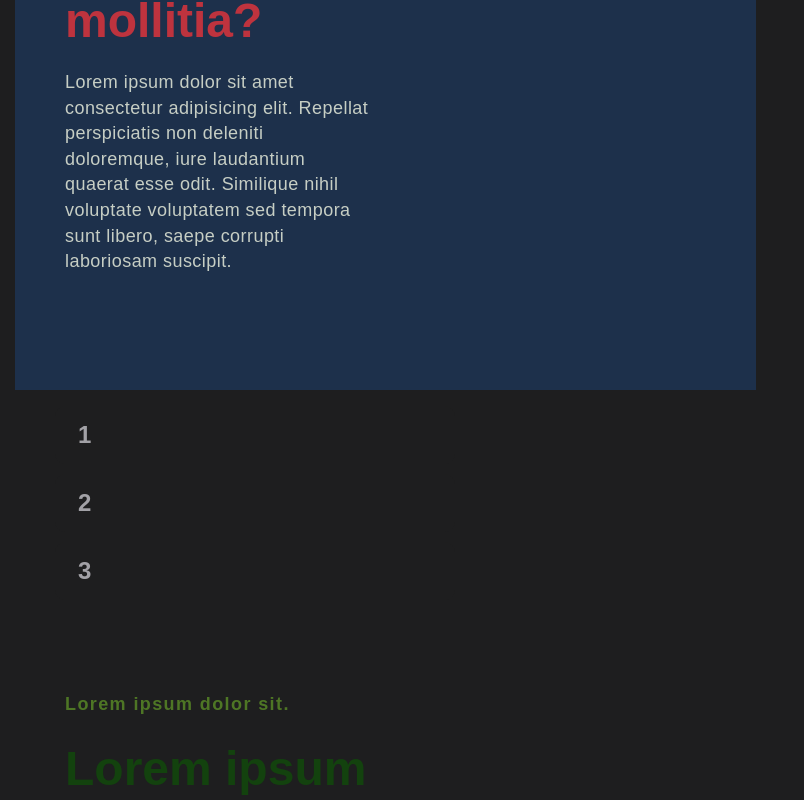
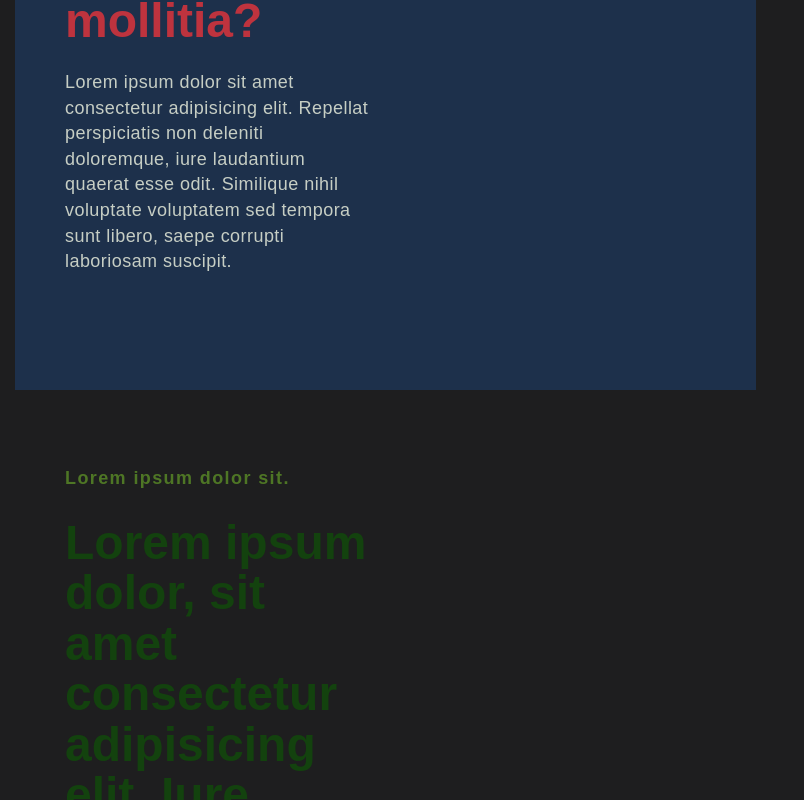
Before and after one commit to MaciejFigat/LFE, a React (Create React App) app in the folder frontend/: page / in a window 1280 px wide. Shown: the part 486-1286 px from the top of the page, without its empty margins (0-804 px from the left). Built offline with nearby package versions, Linux system fonts and the light colour scheme.

Commit message:
animations ironed out, !!!

```diff
--- a/frontend/src/components/AnimatedTextPanel/AnimatedItem.tsx
+++ b/frontend/src/components/AnimatedTextPanel/AnimatedItem.tsx
@@ -26,9 +26,12 @@ const AnimatedItem: React.FC<AnimatedItemProps> = ({
         as={motion.li}
         layout
         onClick={toggleOpen}
-        initial={{ borderRadius: 10 }}
+        initial={{ borderRadius: 3, opacity: 0, scale: 0.8 }}
+        transition={{ duration: 0.4 }}
+        animate={{ opacity: 1, scale: 1 }}
+        exit={{ opacity: 0, scale: 0.8 }}
       >
-        <ListTitleContainer as={motion.div}>
+        <ListTitleContainer as={motion.div} layout>
           <ListTitle as={motion.h2} layout>
             {title}
           </ListTitle>
--- a/frontend/src/components/AnimatedTextPanel/AnimatedList.styled.js
+++ b/frontend/src/components/AnimatedTextPanel/AnimatedList.styled.js
@@ -4,23 +4,24 @@ import { motion } from 'framer-motion'
 export const ListWrapper = styled(motion.ul)`
   display: flex;
   flex-direction: column;
+  margin-top: 30px;
   /* background: var(--background2-main); */
-  /* padding: 20px; */
-  color: var(--text-main);
-  width: 400px;
-  max-width: 35vw;
+  /* padding: 5px; */
+  /* color: var(--text-main); */
+  /* width: 400px; */
+  /* max-width: 35vw; */
   /* max-width: 100%; */
-  border-radius: 25px;
+  /* border-radius: 25px; */
   height: fit-content;
   @media (max-width: 1140px) {
-    padding: 10px;
-    margin-top: 10px;
-    max-width: 90vw;
+    /* padding: 10px; */
+    margin-top: 20px;
+    /* max-width: 90vw; */
   }
 `
 
 export const ListItem = styled(motion.li)`
-  padding: 15px;
+  padding-bottom: 10px;
   // ! border radius passed as proprerty of ListItem in order to animate propre
   /* border-radius: 20px; */
   overflow: hidden;
@@ -46,9 +47,9 @@ export const ListTitle = styled(motion.h2)`
   place-items: center;
   margin: 0;
   margin-left: 0.5rem;
-  font-size: 1.5rem;
+  font-size: 1.1rem;
   @media (max-width: 740px) {
-    font-size: 1.1rem;
+    font-size: 1.05rem;
     margin-left: 0rem;
   }
 `
@@ -57,14 +58,14 @@ export const ListRow = styled(motion.div)`
   text-align: left;
   width: 93%;
   padding: 1rem;
-  line-height: 1.1;
+  /* line-height: 1.1; */
   font-size: 1rem;
   font-weight: 400;
-  min-height: fit-content;
+  /* min-height: fit-content; */
   color: var(--background4-main);
   background: var(--background2-main);
-  border-radius: 10px;
-  margin-top: 12px;
+  border-radius: 3px;
+  margin-top: 9px;
   @media (max-width: 740px) {
     padding: 0.75rem;
     font-size: 0.75rem;
--- a/frontend/src/components/AnimatedTextPanel/AnimatedList.tsx
+++ b/frontend/src/components/AnimatedTextPanel/AnimatedList.tsx
@@ -9,6 +9,20 @@ interface AnimatedListProps {
     description: string
   }[]
 }
+// const data = [
+//   {
+//     title: '1',
+//     description: 'testing 1',
+//   },
+//   {
+//     title: '2',
+//     description: 'testing 2',
+//   },
+//   {
+//     title: '3',
+//     description: 'testing 3',
+//   },
+// ]
 
 const AnimatedList: React.FC<AnimatedListProps> = ({ data }) => {
   return (
@@ -16,7 +30,7 @@ const AnimatedList: React.FC<AnimatedListProps> = ({ data }) => {
       <ListWrapper
         as={motion.ul}
         layout
-        initial={{ borderRadius: 25, opacity: 0 }}
+        initial={{ borderRadius: 5, opacity: 0 }}
         animate={{ opacity: 1 }}
         exit={{ opacity: 0 }}
       >
--- a/frontend/src/components/FragmentsColumn/FragmentsColumn.tsx
+++ b/frontend/src/components/FragmentsColumn/FragmentsColumn.tsx
@@ -26,15 +26,16 @@ const FragmentsColumn: React.FC<FragmentsColumnProps> = () => {
           .map((citation) => (
             <ListWrapper
               as={motion.ul}
+              key={citation.id}
               layout
-              initial={{ borderRadius: 25, opacity: 0 }}
+              // initial={{ borderRadius: 5, opacity: 0 }}
+              initial={{ opacity: 0 }}
               animate={{ opacity: 1 }}
               exit={{ opacity: 0 }}
             >
-              <div key={citation.id}>
               {citation.excerpt !== '' && (
-                  <FragmentContainer>
-                    <ItemWrapper key={citation.title}>
+                <FragmentContainer key={citation.title}>
+                  <ItemWrapper>
                     {' '}
                     <AnimatedItem
                       title={citation.title}
@@ -57,7 +58,6 @@ const FragmentsColumn: React.FC<FragmentsColumnProps> = () => {
                   </ItemWrapper>
                 </FragmentContainer>
               )}
-              </div>
             </ListWrapper>
           ))
           .reverse()}{' '}
--- a/frontend/src/screens/Home.tsx
+++ b/frontend/src/screens/Home.tsx
@@ -4,7 +4,6 @@ import Toast from '../components/Toast/Toast'
 import ScrollSection from '../components/ScrollSection/ScrollSection'
 import HighlightPopMenu from '../components/HighlightPopRemake/HighlightPopMenu'
 import FragmentsColumn from '../components/FragmentsColumn/FragmentsColumn'
-import AnimatedList from '../components/AnimatedTextPanel/AnimatedList'
 
 export const homeData = {
   topline: 'Lorem ipsum dolor sit.',
@@ -15,20 +14,6 @@ export const homeData = {
 
   imgLink: 'https://source.unsplash.com/kVi5zMOUTFc',
 }
-const data = [
-  {
-    title: '1',
-    description: 'testing 1',
-  },
-  {
-    title: '2',
-    description: 'testing 2',
-  },
-  {
-    title: '3',
-    description: 'testing 3',
-  },
-]
 
 const Home: React.FC = () => {
   return (
@@ -42,8 +27,7 @@ const Home: React.FC = () => {
         wideSection={
           <HighlightPopMenu>
             <InfoSection paddingTop='small' data={homeData}></InfoSection>
-            {/* import { AnimateSharedLayout } from 'framer-motion' */}
-            <AnimatedList data={data} />
+
             <InfoSection
               paddingTop='small'
               variant='transparent'
```
Lines whose indentation alone changed are shown as unchanged.
